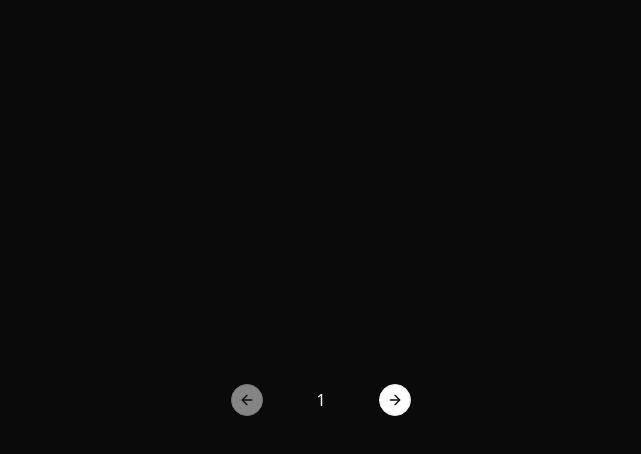
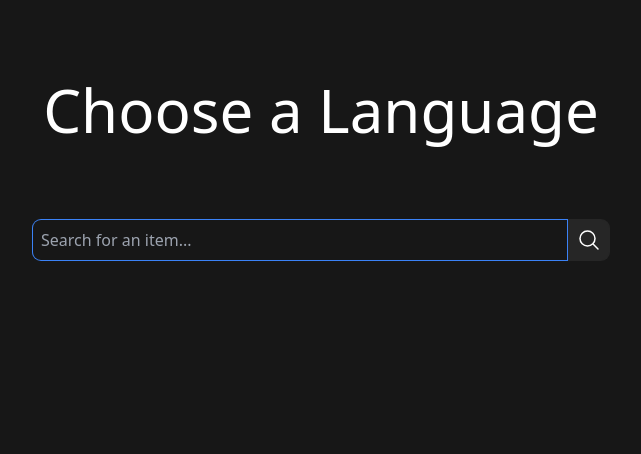
Before and after one commit to eric-k-chu/react-exercises, a React (Vite) app: page / in a window 1280 px wide. Shown: the top 454 px of the page, without its empty margins (319-960 px from the left). Built offline with nearby package versions, Linux system fonts and the light colour scheme.

Commit message:
Added controllablelist component

```diff
--- a/src/App.tsx
+++ b/src/App.tsx
@@ -1,7 +1,7 @@
-import { ShadCnUi } from "./components/ShadCnUi";
+import { ControllableList } from "./components/ui/ControllableList";
 
 function App() {
-  return <ShadCnUi />;
+  return <ControllableList />;
 }
 
 export default App;
--- /dev/null
+++ b/src/components/ui/ControllableList.tsx
@@ -0,0 +1,96 @@
+import { ChangeEvent, FormEvent, KeyboardEvent, useState } from "react";
+
+const list = ["JavaScript", "C++", "C#", "Rust", "Go", "Python"];
+
+export function ControllableList() {
+  const [query, setQuery] = useState("");
+  const [selected, setSelected] = useState(0);
+  const [lang, setLang] = useState("");
+
+  const filteredList = list.filter((n) =>
+    n.toLowerCase().includes(query.toLowerCase()),
+  );
+
+  function onArrowKeyPress(e: KeyboardEvent<HTMLInputElement>): void {
+    if (filteredList.length === 0) return;
+
+    if (e.key === "ArrowDown") {
+      setSelected((selected + 1) % filteredList.length);
+    } else if (e.key === "ArrowUp") {
+      setSelected((selected - 1 + filteredList.length) % filteredList.length);
+    }
+  }
+
+  function resetSelected(e: ChangeEvent<HTMLInputElement>): void {
+    setQuery(e.currentTarget.value);
+    setSelected(0);
+  }
+
+  function handleSearch(e: FormEvent<HTMLFormElement>): void {
+    e.preventDefault();
+
+    if (filteredList.length === 0) {
+      setLang(query);
+    } else {
+      setLang(filteredList[selected]);
+    }
+  }
+
+  return (
+    <div className="flex min-h-screen flex-col items-center bg-neutral-900 text-white">
+      <h1 className="p-20 text-6xl">{lang || "Choose a Language"}</h1>
+      <form
+        className="relative mx-auto w-full max-w-xl"
+        onSubmit={handleSearch}
+      >
+        <div className="flex items-center justify-between gap-x-[2px]">
+          <input
+            value={query}
+            onChange={resetSelected}
+            placeholder="Search for an item..."
+            className="w-full rounded-l-lg bg-transparent p-2 ring-1 ring-neutral-800 focus:outline-none focus:ring-blue-500"
+            autoFocus
+            onKeyDown={onArrowKeyPress}
+          />
+          <button
+            className="rounded-r-lg bg-neutral-800 p-2 ring-1 ring-neutral-800 focus:outline-none focus:ring-blue-500"
+            type="submit"
+          >
+            <SearchIcon />
+          </button>
+        </div>
+        {query.length > 0 && filteredList.length > 0 && (
+          <ul className="absolute left-0 top-14 w-full divide-y divide-neutral-800 rounded-lg ring-1 ring-neutral-800">
+            {filteredList.map((n, i) => (
+              <li
+                key={n}
+                className={`p-2 ${selected === i ? "bg-neutral-800" : "bg-transparent"}`}
+              >
+                {n}
+              </li>
+            ))}
+          </ul>
+        )}
+      </form>
+    </div>
+  );
+}
+
+function SearchIcon() {
+  return (
+    <svg
+      xmlns="http://www.w3.org/2000/svg"
+      fill="none"
+      viewBox="0 0 24 24"
+      strokeWidth={1.5}
+      stroke="currentColor"
+      className="h-6 w-6"
+    >
+      <path
+        strokeLinecap="round"
+        strokeLinejoin="round"
+        d="m21 21-5.197-5.197m0 0A7.5 7.5 0 1 0 5.196 5.196a7.5 7.5 0 0 0 10.607 10.607Z"
+      />
+    </svg>
+  );
+}
```
